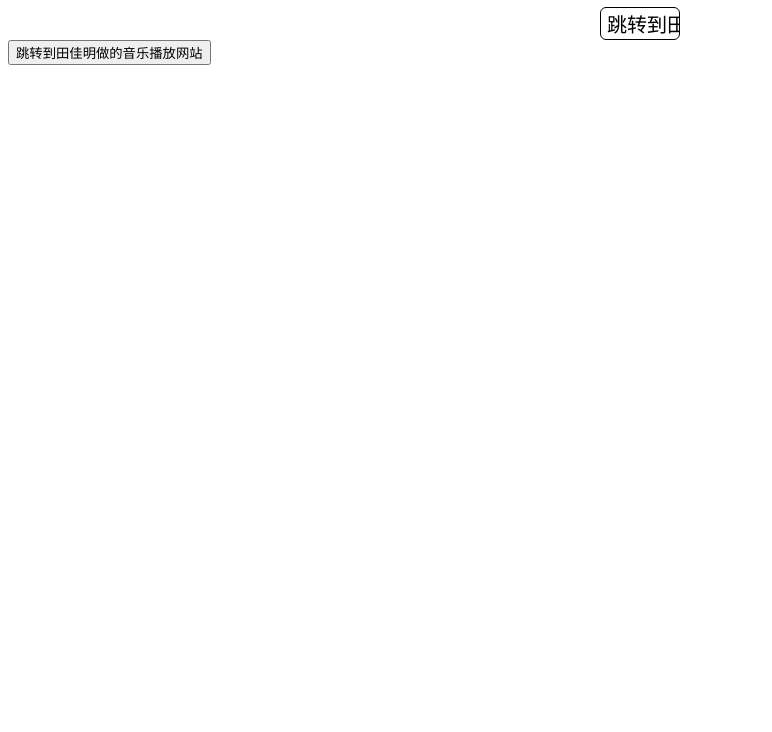
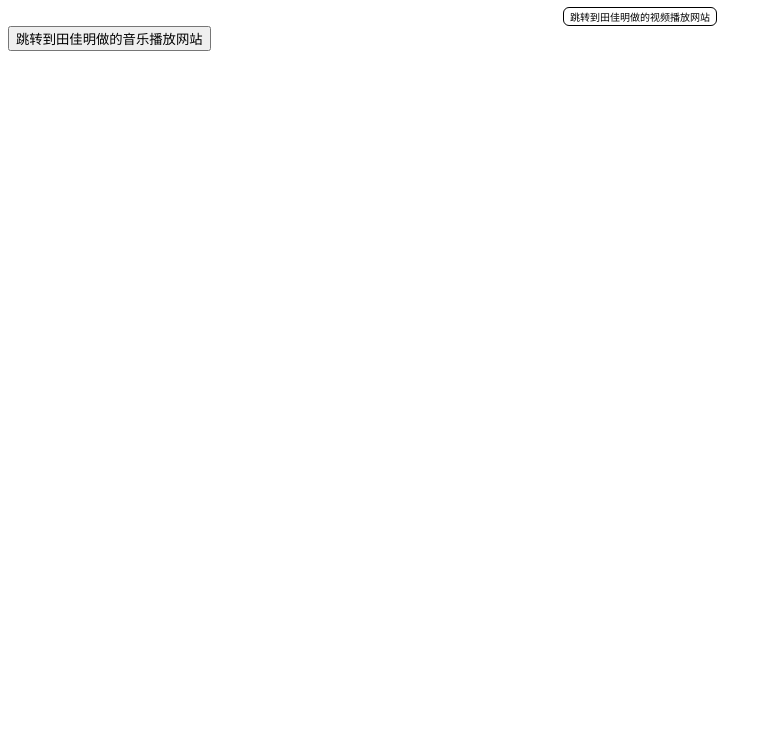
Before and after one commit to mingmingtian/mingmingtian.github.io, a plain HTML site: page index.html in a window 1280 px wide. Shown: the part 68-800 px from the top of the page, without its empty margins (0-772 px from the left). Drawn offline with Linux system fonts and the light colour scheme.

Commit message:
Update index.html

```diff
--- a/index.html
+++ b/index.html
@@ -4,9 +4,8 @@
 <style type="text/css">
   #bid{
 				outline:none;
-				font-size: 20px;
+				font-size: 10px;
 				background: white;
-				width: 80px;
 				margin: 0 auto;
 				display: block;
 				border: 1px solid black;
```
